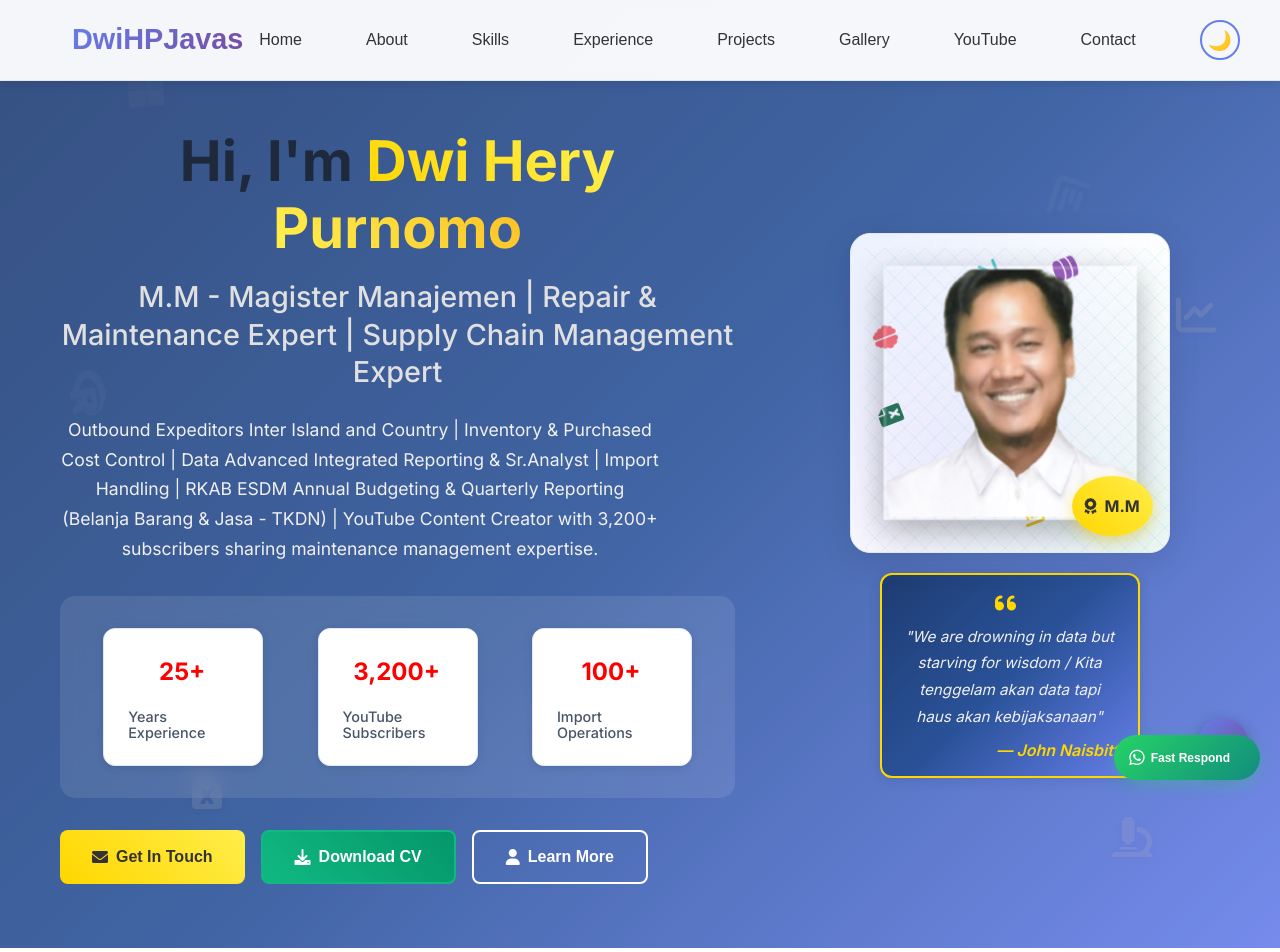
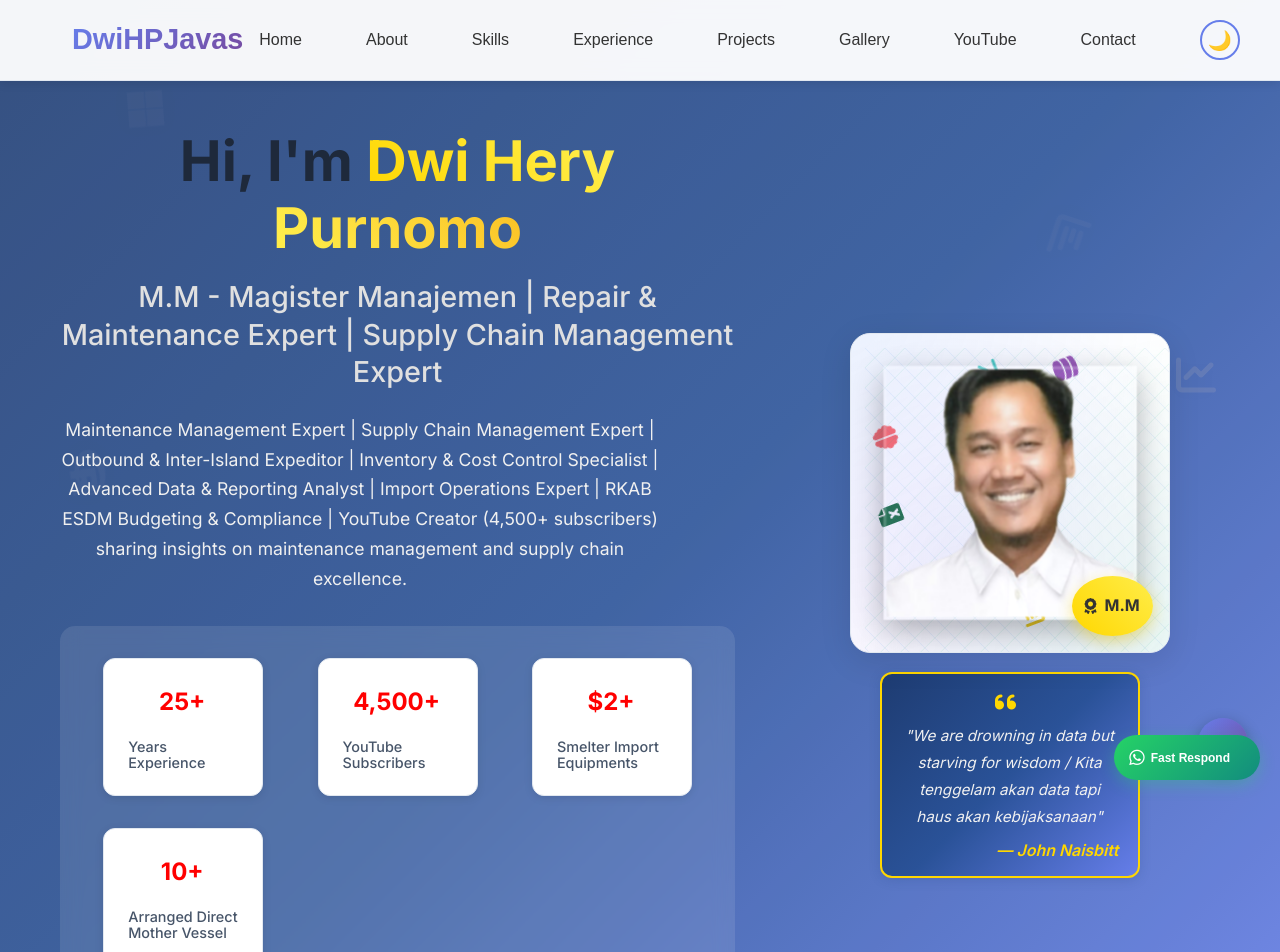
Before and after one commit to Dwihp234/portfolio-react, a React (Create React App) app: page / in a window 1280 px wide. Shown: the top 952 px of the page. Built offline with nearby package versions, Linux system fonts and the light colour scheme.

Commit message:
Update HeroSection content for clarity and accuracy

```diff
--- a/src/components/HeroSection.css
+++ b/src/components/HeroSection.css
@@ -703,10 +703,12 @@
 
   .stat-item {
     padding: 1rem;
+    color: #fff;
   }
 
   .stat-number {
     font-size: 2rem;
+    color: #4ECDC4;
   }
 
   .hero-buttons {
--- a/src/components/HeroSection.js
+++ b/src/components/HeroSection.js
@@ -31,10 +31,7 @@ const HeroSection = () => {
           </h2>
 
           <p className="hero-description">
-            Outbound Expeditors Inter Island and Country | Inventory & Purchased Cost Control |
-            Data Advanced Integrated Reporting & Sr.Analyst | Import Handling | RKAB ESDM Annual
-            Budgeting & Quarterly Reporting (Belanja Barang & Jasa - TKDN) | YouTube Content Creator
-            with 3,200+ subscribers sharing maintenance management expertise.
+            Maintenance Management Expert | Supply Chain Management Expert | Outbound & Inter-Island Expeditor | Inventory & Cost Control Specialist | Advanced Data & Reporting Analyst | Import Operations Expert | RKAB ESDM Budgeting & Compliance | YouTube Creator (4,500+ subscribers) sharing insights on maintenance management and supply chain excellence.
           </p>
 
           <div className="hero-stats">
@@ -43,12 +40,16 @@ const HeroSection = () => {
               <span className="stat-label">Years Experience</span>
             </div>
             <div className="stat-item">
-              <span className="stat-number">3,200+</span>
+              <span className="stat-number">4,500+</span>
               <span className="stat-label">YouTube Subscribers</span>
             </div>
             <div className="stat-item">
-              <span className="stat-number">100+</span>
-              <span className="stat-label">Import Operations</span>
+              <span className="stat-number">$2+</span>
+              <span className="stat-label">Smelter Import Equipments</span>
+            </div>
+            <div className="stat-item">
+              <span className="stat-number">10+</span>
+              <span className="stat-label">Arranged Direct Mother Vessel</span>
             </div>
           </div>
 
```
